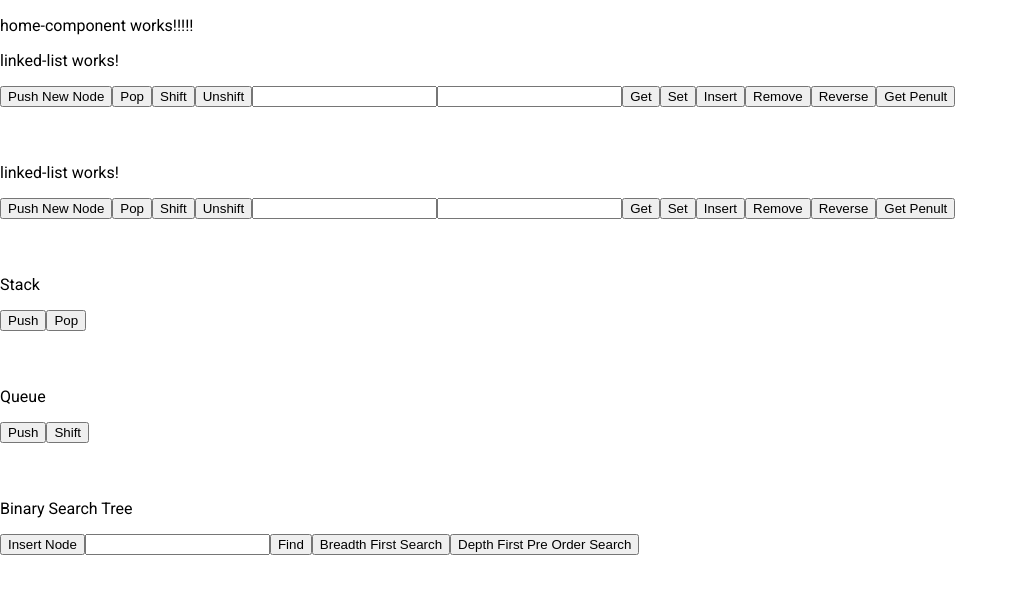
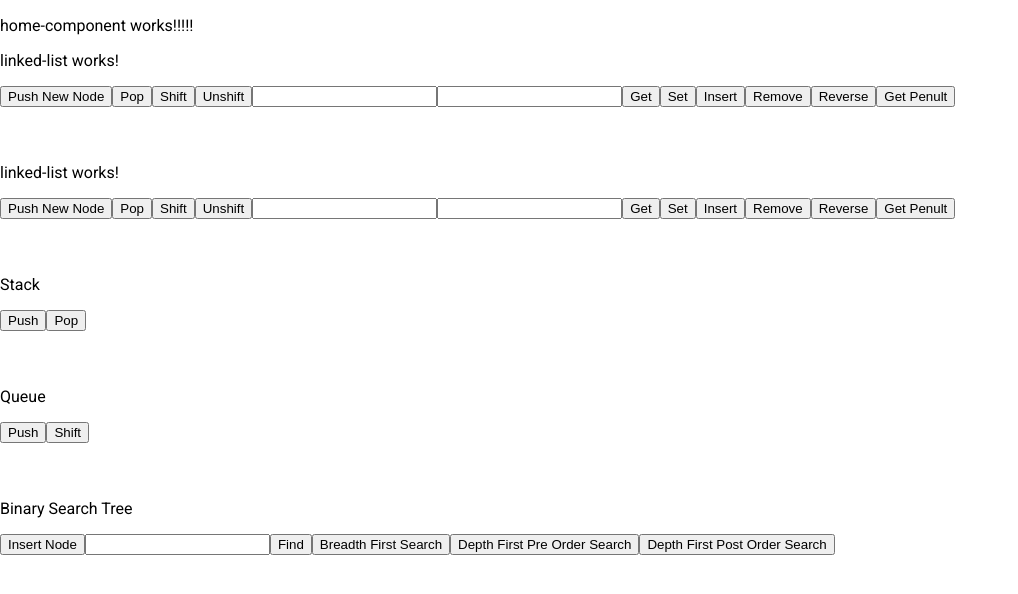
Before and after one commit to IgorKharkiv/algorithms, an Angular app: page /home in a window 1280 px wide. Shown: the top 594 px of the page, without its empty margins (0-1018 px from the left). Built offline with nearby package versions, Linux system fonts and the light colour scheme.

Commit message:
Depth First Post Order Search was implemented

```diff
--- a/src/app/classes/binary-search-tree.class.ts
+++ b/src/app/classes/binary-search-tree.class.ts
@@ -68,6 +68,13 @@ export class BinarySearchTree {
     return [root, ...leftVisited, ...rightVisited];
   }
 
+  public depthFirstPostOrderSearch(root: BSTNode, visited: BSTNode[] = []): BSTNode[] {
+    if (!root) { return visited; }
+    const leftVisited = this.depthFirstPostOrderSearch(root.left, visited);
+    const rightVisited = this.depthFirstPostOrderSearch(root.right, visited);
+    return [...leftVisited, ...rightVisited, root];
+  }
+
   private getDirection(valA: any, valB: any): DIRECTION_ENUM {
     return valA > valB ? DIRECTION_ENUM.RIGHT : DIRECTION_ENUM.LEFT;
   }
--- a/src/app/components/binary-search-tree/binary-search-tree.component.html
+++ b/src/app/components/binary-search-tree/binary-search-tree.component.html
@@ -4,3 +4,4 @@
 <button (click)="find()">Find</button>
 <button (click)="breadthFirstSearch()">Breadth First Search</button>
 <button (click)="depthFirstPreOrderSearch()">Depth First Pre Order Search</button>
+<button (click)="depthFirstPostOrderSearch()">Depth First Post Order Search</button>
--- a/src/app/components/binary-search-tree/binary-search-tree.component.ts
+++ b/src/app/components/binary-search-tree/binary-search-tree.component.ts
@@ -39,6 +39,12 @@ export class BinarySearchTreeComponent implements OnInit {
     return res;
   }
 
+  public depthFirstPostOrderSearch(): BSTNode[] {
+    const res = this.bst.depthFirstPostOrderSearch(this.bst.root);
+    console.log('depthFirstPostOrderSearch', res);
+    return res;
+  }
+
   private getValue(): number {
     return Math.floor(Math.random() * (1000 - 0 + 1)) + 0;
   }
```
